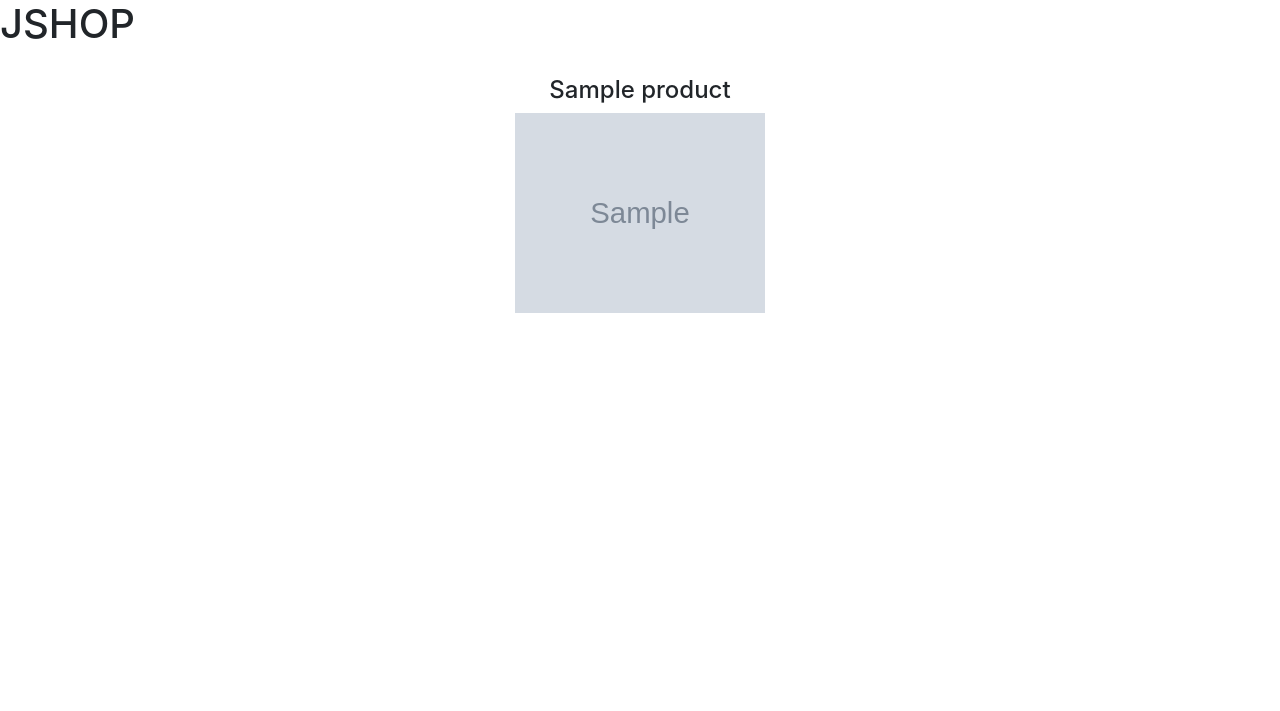
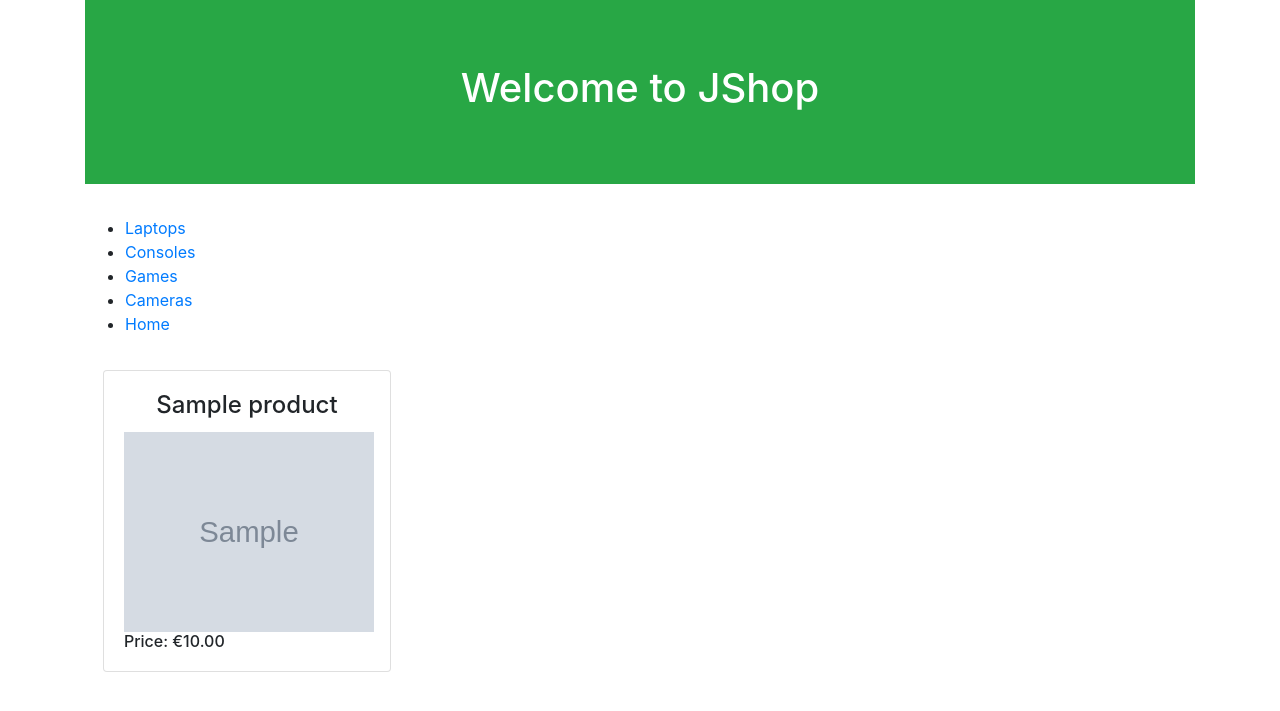
Before and after one commit to Moeh-Jama/JShop, a Django app: page /Product/ in a window 1280 px wide. Shown: the top 711 px of the page. Run offline with Django 3.2, Linux system fonts and the light colour scheme; tables that the repository leaves empty hold one stand-in row (values such as "Sample post"); grey boxes marked "Sample" are stand-in pictures; some libraries are stand-ins or nearby versions.

Commit message:
Navigate through items in the database
Implemented the functionality to seemlessly navigate from one page to the other while keeping url integrity.
Categorisation of products completed, and reccomendations for users implemented.

```diff
--- a/Product/Templates/Product/Main_Layout.html
+++ b/Product/Templates/Product/Main_Layout.html
@@ -3,13 +3,33 @@
 <head>
     <meta charset="utf-8" />
     <meta http-equiv="X-UA-Compatible" content="IE=edge">
-    <title>Page Title</title>
+    <title>
+     {% block title %}JSHOP | HOMEPAGE{% endblock %}
+    </title>
     <meta name="viewport" content="width=device-width, initial-scale=1">
     <link rel="stylesheet" href="https://maxcdn.bootstrapcdn.com/bootstrap/4.0.0/css/bootstrap.min.css" integrity="sha384-Gn5384xqQ1aoWXA+058RXPxPg6fy4IWvTNh0E263XmFcJlSAwiGgFAW/dAiS6JXm" crossorigin="anonymous">
-    <script src="main.js"></script>
+    <!--script src="main.js"></script-->
 </head>
 <body>
-    {% block content %}
-	{% endblock %}
+
+            <div class="container">
+                    <div class="jumbotron jumbotron-fluid bg-success text-white text-center">
+                        <h1>Welcome to JShop</h1>
+                    </div>
+            </div>
+            <div class="container">
+                <ul>
+                    <li><a href="/Product/Category/Laptop">Laptops</a></li>
+                    <li><a href="/Product/Category/Console">Consoles</a></li>
+                    <li><a href="/Product/Category/Game">Games</a></li>
+                    <li><a href="/Product/Category/Camera">Cameras</a></li>
+                    <li><a href="/Product/">Home</a></li>
+                </ul>
+            </div>
+            <div class="container">
+            <!-- List all the items in the Products List. -->
+            {% block content %}
+            {% endblock %}
+             </div>
 </body>
 </html>
--- a/Product/Templates/Product/index.html
+++ b/Product/Templates/Product/index.html
@@ -1,18 +1,23 @@
 {% extends 'Product/Main_Layout.html' %}
 {% block content %}
-    <h1>JSHOP</h1>
-    <!-- List all the items in the Products List. -->
-    <div class="card-deck mb-3 text-center">
-    {% for prod in Product %}
-       <div class="card-body">
-            <h4 class="NameStyle">{{prod.name}}</h4>
-            <a href="product_details/{{prod.id}}/">
-            <div class id="small-container">
-                <img src="{{prod.image}}" height=200 width=250>
+        <div class="row">
+        {% for prod in Product %}
+        <div class="col-sm-4">
+        <div class="card" style="width: 18rem; margin: 18px; ">
+            <div class="card-body">
+            {% if prod.name|length > 15 %}
+                <h4 class="card-title text-center">{{prod.name|slice:"0:20"}}...
+                </h4>
+            {% else %}
+                <h4 class="card-title text-center">{{prod.name}}</h4>
+            {% endif %}
+                <a href="/Product/product_details/{{prod.id}}/">
+                        <img src="{{prod.image}}" height=200 width=250>
+                </a>
+                <h6 class="card-text">Price: €{{prod.price}}</h6>
             </div>
-            </a>
+            </div>
         </div>
-    {% endfor %}
-    </div>
-
+        {% endfor %}
+        <div>
 {% endblock %}
--- a/Product/urls.py
+++ b/Product/urls.py
@@ -18,5 +18,6 @@ from . import views
 #Controller for the MVC.
 urlpatterns = [
     url(r'^$', views.index, name='index'),
-    url(r'^product_details/(?P<id>\d+)/$', views.product_details, name='product_details') #\d should be digit + means 1 or more digits
+    url(r'^product_details/(?P<id>\d+)/$', views.product_details, name='product_details'), #\d should be digit + means 1 or more digits
+    url(r'/Category/(?P<category>\w+)/$', views.Category, name='index') #\d should be digit + means 1 or more digits
 ]
--- a/Product/views.py
+++ b/Product/views.py
@@ -3,9 +3,10 @@ from .models import Product
 # Create your views here.
 
 def index(request):
+
+    print('Welcome home')
     products = Product.objects.all()[:10]
     context = {
-        'title':'Currently Sold Out.',
         'Product':products
     }
 
@@ -13,9 +14,20 @@ def index(request):
 
 
 def product_details(request, id):
-    product = Product.objects.get(id=id)
+    product = Product.objects.all()
     context = {
+        'current_product': Product.objects.get(id=id),
         'Product':product
     }
 
     return render(request, 'Product/product_details.html', context)
+
+def Category(request, category):
+    #print(category)
+    product = Product.objects.all().filter(category=category)
+    print("<<LLLL<<: "+str(product))
+    context = {
+        'Product':product
+    }
+    print(context)
+    return render(request, 'Product/index.html', context)
```
Also changed, not shown: Product/Templates/Product/Category.html (added, +21 -0 lines), Product/Templates/Product/product_details.html (+17 -3 lines).
